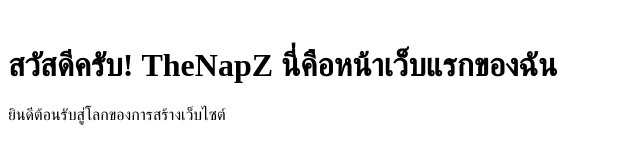
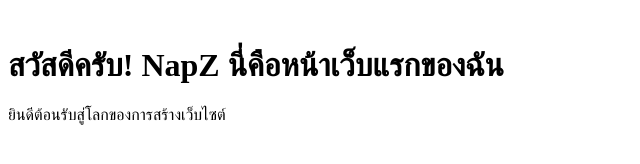
Before and after one commit to TheNapZ/TheNapZ.github.io, a plain HTML site: page index.html in a window 1280 px wide. Shown: the whole page, without its empty margins (0-640 px from the left). Drawn offline with Linux system fonts and the light colour scheme.

Commit message:
Update index.html

```diff
--- a/index.html
+++ b/index.html
@@ -7,7 +7,7 @@
 
 </head>
 <body>
-    <h1>สวัสดีครับ! TheNapZ นี่คือหน้าเว็บแรกของฉัน</h1>
+    <h1>สวัสดีครับ! NapZ นี่คือหน้าเว็บแรกของฉัน</h1>
     <p>ยินดีต้อนรับสู่โลกของการสร้างเว็บไซต์</p>
 </body>
 </html>
```
